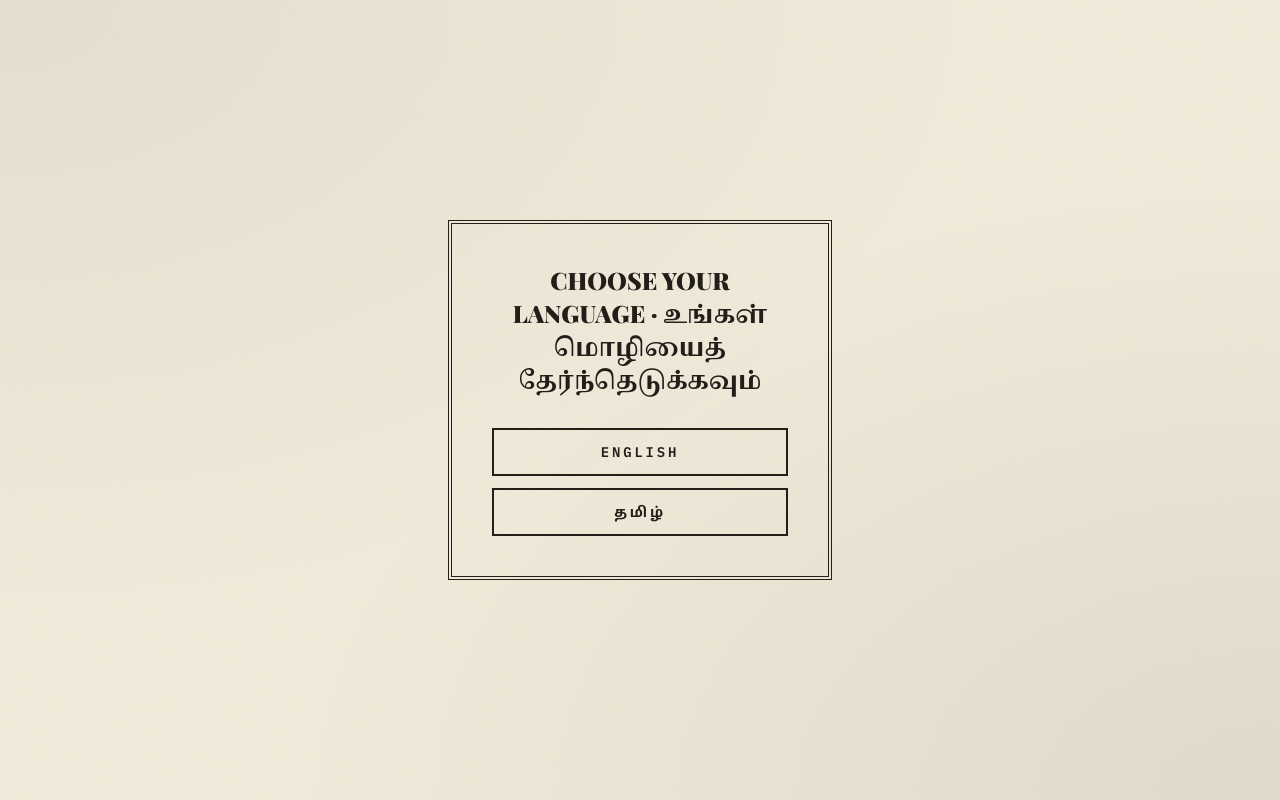
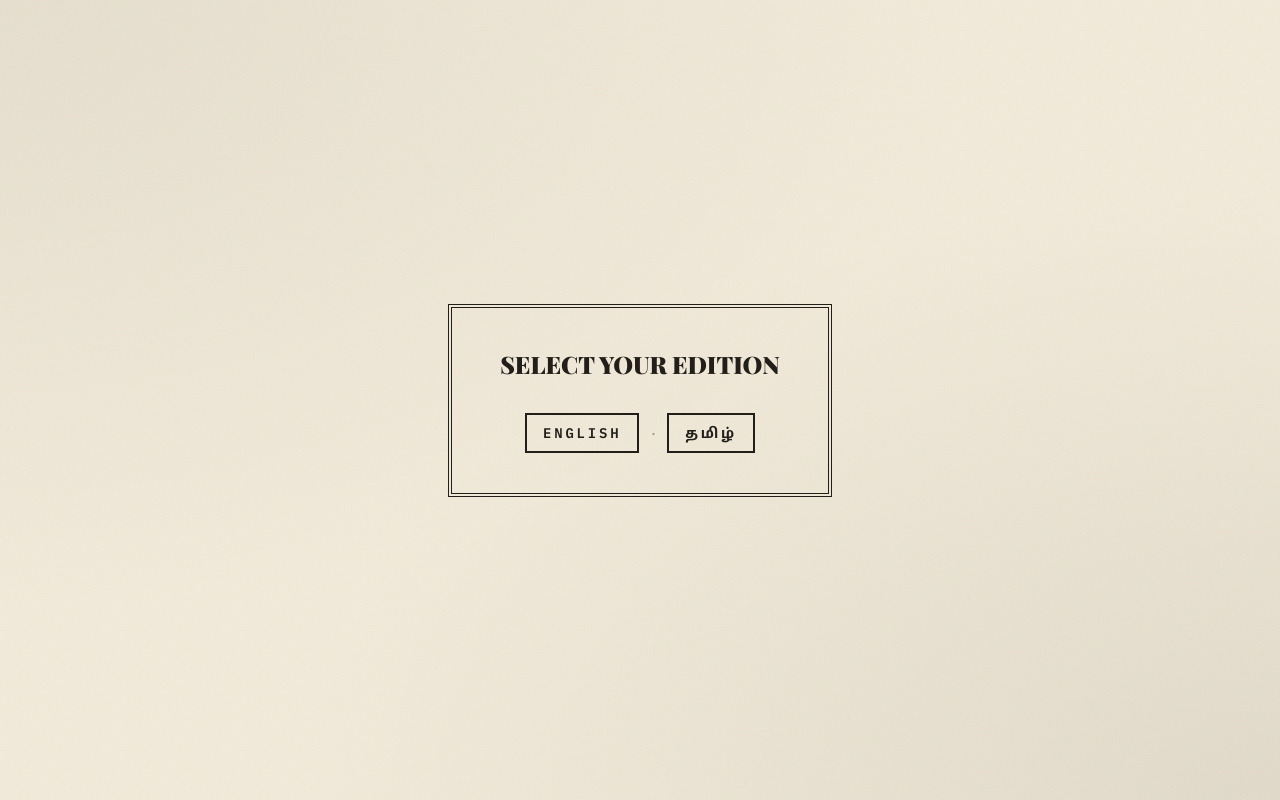
Before and after one commit to Sabari2810/retirement-function, a Next.js app: page / in a window 1280 px wide. Shown: the top 800 px of the page. Built offline with nearby package versions, Linux system fonts and the light colour scheme; a web font is replaced by a local one.

Commit message:
Update language gate to Select Your Edition with inline English / Tamil buttons

```diff
--- a/components/LanguageGate.tsx
+++ b/components/LanguageGate.tsx
@@ -18,21 +18,22 @@ export default function LanguageGate() {
         >
           <div className="mx-auto w-full max-w-sm border-4 border-double border-[var(--ink)] p-6 text-center sm:p-10">
             <h1 className="font-display text-lg font-black uppercase leading-snug sm:text-2xl">
-              {enContent.languageGate.prompt} &middot; உங்கள் மொழியைத் தேர்ந்தெடுக்கவும்
+              {enContent.languageGate.prompt}
             </h1>
 
-            <div className="mt-6 flex flex-col gap-3 sm:mt-8">
+            <div className="mt-6 flex flex-row items-center justify-center gap-3 sm:mt-8">
               <button
                 type="button"
                 onClick={() => setLang("en")}
-                className="border-2 border-[var(--ink)] px-6 py-3 font-mono text-sm font-semibold uppercase tracking-[0.2em] transition-colors hover:bg-[var(--ink)] hover:text-[var(--paper)]"
+                className="border-2 border-[var(--ink)] px-4 py-2 font-mono text-sm font-semibold uppercase tracking-[0.2em] transition-colors hover:bg-[var(--ink)] hover:text-[var(--paper)]"
               >
                 {enContent.languageGate.english}
               </button>
+              <span className="text-[var(--ink-faint)]">&middot;</span>
               <button
                 type="button"
                 onClick={() => setLang("ta")}
-                className="border-2 border-[var(--ink)] px-6 py-3 font-mono text-sm font-semibold uppercase tracking-[0.2em] transition-colors hover:bg-[var(--ink)] hover:text-[var(--paper)]"
+                className="border-2 border-[var(--ink)] px-4 py-2 font-mono text-sm font-semibold uppercase tracking-[0.2em] transition-colors hover:bg-[var(--ink)] hover:text-[var(--paper)]"
               >
                 {enContent.languageGate.tamil}
               </button>
--- a/lib/content.en.ts
+++ b/lib/content.en.ts
@@ -216,7 +216,7 @@ export const content: Content = {
     closing: "Until the Next Edition.",
   },
   languageGate: {
-    prompt: "Choose your language",
+    prompt: "Select Your Edition",
     english: "English",
     tamil: "தமிழ்",
   },
```
